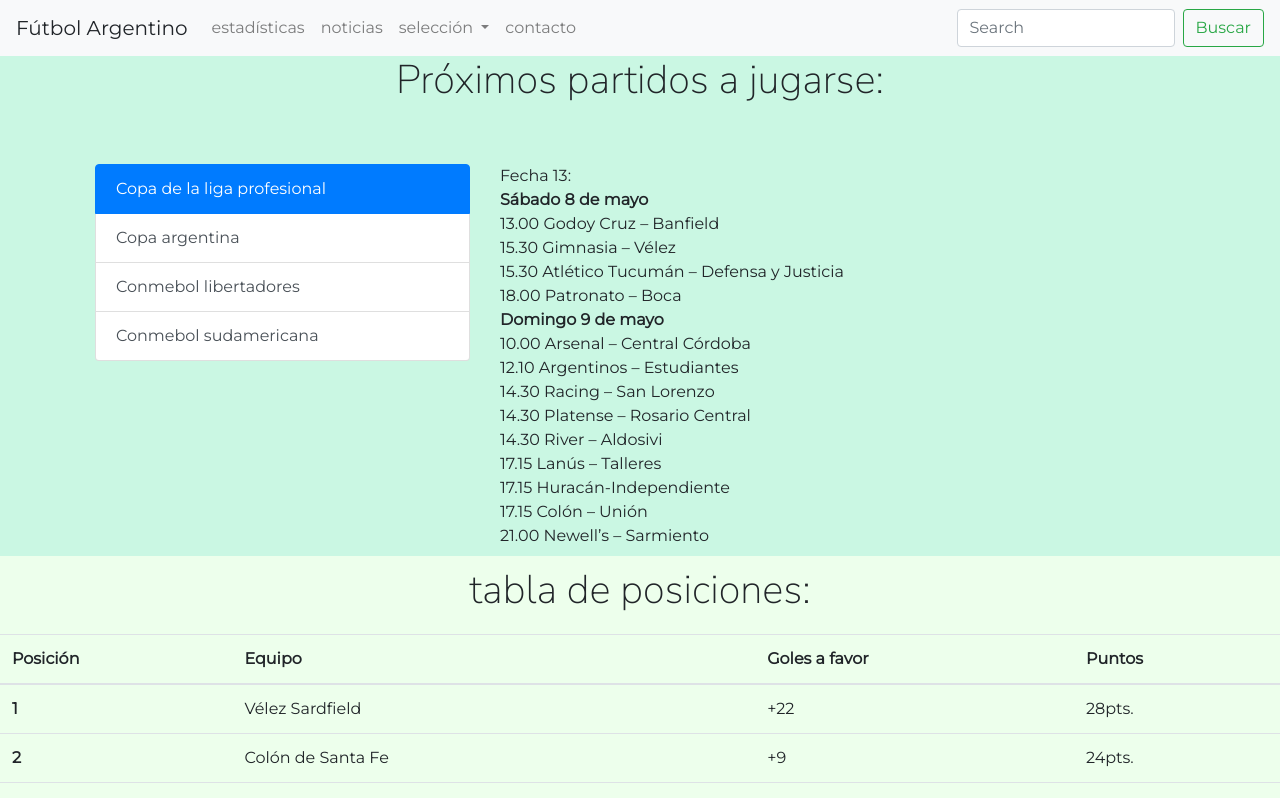
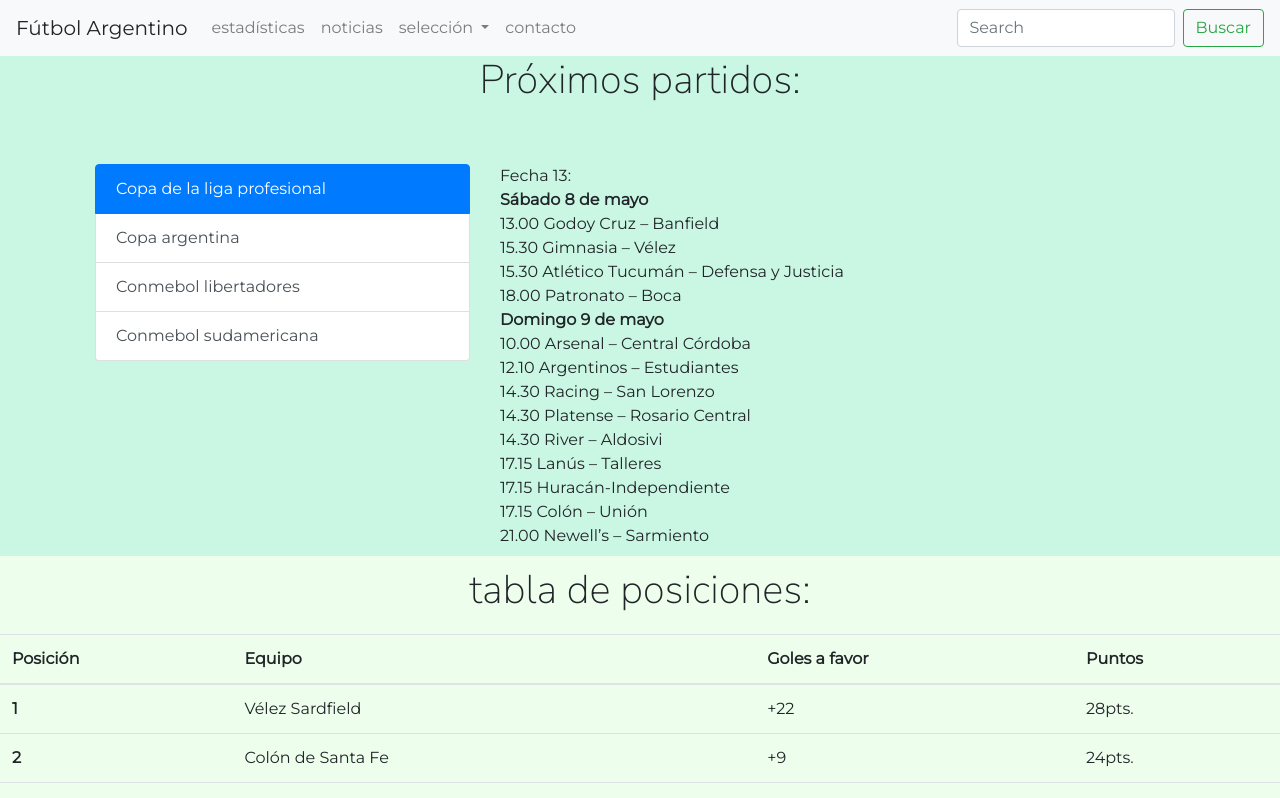
Before and after one commit to juancruzmilan/futbol-argentino, a plain HTML site: page index.html in a window 1280 px wide. Shown: the top 798 px of the page. Drawn offline with nearby package versions, Linux system fonts and the light colour scheme.

Commit message:
puse el titulo original

```diff
--- a/index.html
+++ b/index.html
@@ -52,7 +52,7 @@
         </div>
   </nav>
   <section class="seccion1">
-    <h1 class="seccion1__titulo">Próximos partidos a jugarse:</h1>
+    <h1 class="seccion1__titulo">Próximos partidos:</h1>
     <div class="row contenedor">
       <div class="col-4">
         <div class="list-group" id="list-tab" role="tablist">
```
